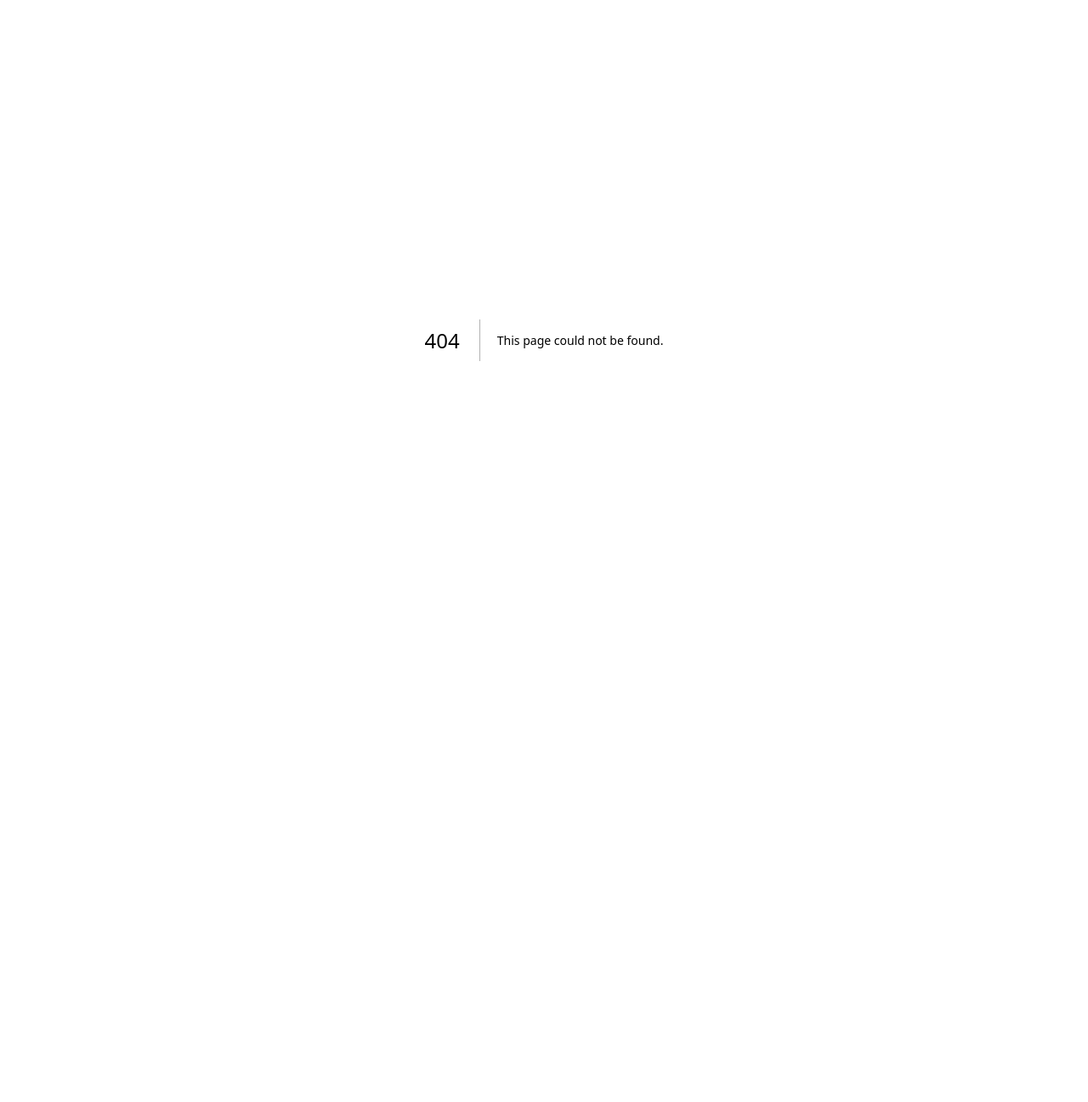
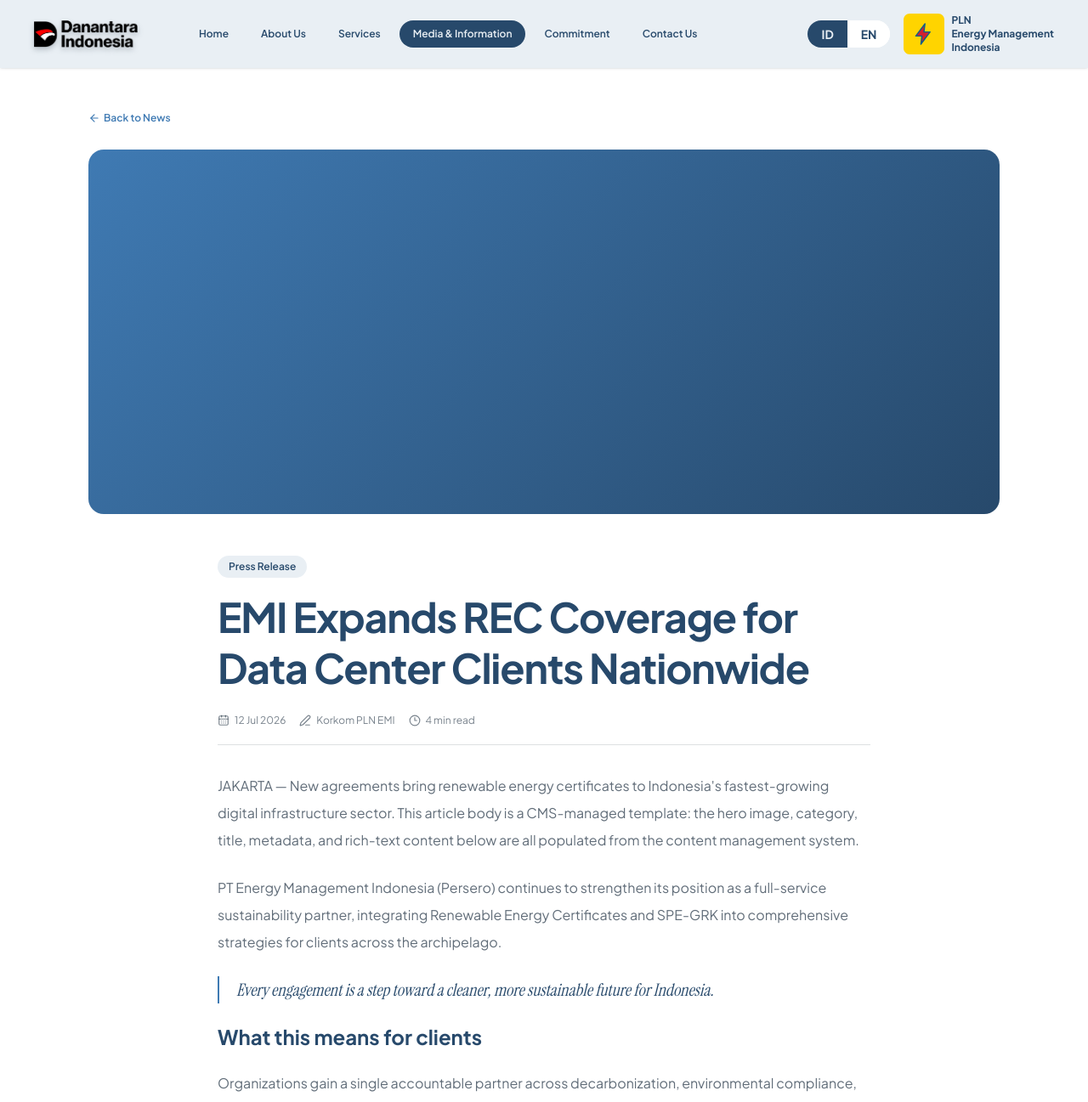
Before and after one commit to haiwazedev/emi-compro, a Next.js app: page /articles/emi-expands-rec-coverage in a window 1280 px wide. Before the commit this address had no page. Shown: the top 1297 px of the page at 85% size. Before the commit the page ends 800 px from the top, so only its background shows below. Built offline with nearby package versions, Linux system fonts and the light colour scheme.

Commit message:
feat: article detail page implementation

```diff
--- /dev/null
+++ b/src/app/articles/[id]/page.tsx
@@ -0,0 +1,58 @@
+import type { Metadata } from "next";
+import { notFound } from "next/navigation";
+
+import { ArticleDetail } from "@/module/articles/components/article-detail";
+import { RelatedArticles } from "@/module/articles/components/related-articles";
+import {
+  articles,
+  getArticleById,
+  getRelatedArticles,
+} from "@/module/articles/content/articles";
+import { Footer } from "@/module/layout/components/footer";
+import { Navbar } from "@/module/layout/components/navbar";
+
+type ArticlePageProps = {
+  params: Promise<{ id: string }>;
+};
+
+export function generateStaticParams() {
+  return articles.map((article) => ({ id: article.id }));
+}
+
+export async function generateMetadata({
+  params,
+}: ArticlePageProps): Promise<Metadata> {
+  const { id } = await params;
+  const article = getArticleById(id);
+
+  if (!article) {
+    return {};
+  }
+
+  return {
+    description: article.description,
+    title: `${article.title} | PLN EMI`,
+  };
+}
+
+export default async function ArticlePage({ params }: ArticlePageProps) {
+  const { id } = await params;
+  const article = getArticleById(id);
+
+  if (!article) {
+    notFound();
+  }
+
+  return (
+    <div className="bg-background text-foreground min-h-screen">
+      <Navbar />
+
+      <main>
+        <ArticleDetail article={article} />
+        <RelatedArticles articles={getRelatedArticles(article.id)} />
+      </main>
+
+      <Footer />
+    </div>
+  );
+}
--- a/src/module/articles/components/article-card.tsx
+++ b/src/module/articles/components/article-card.tsx
@@ -1,16 +1,13 @@
 import { ArrowRight, CalendarDays } from "lucide-react";
+import Link from "next/link";
 
-import type { Article } from "@/module/articles/content/articles";
+import {
+  articleMediaToneClassNames,
+  getArticleHref,
+  type Article,
+} from "@/module/articles/content/articles";
 import { cn } from "@/shared/lib/utils";
 import { Badge } from "@/shared/ui/badge";
-
-const mediaToneClassNames: Record<Article["mediaTone"], string> = {
-  amber: "article-media-amber",
-  blue: "article-media-blue",
-  green: "article-media-green",
-  navy: "article-media-navy",
-  slate: "article-media-slate",
-};
 
 type ArticleCardProps = {
   article: Article;
@@ -34,20 +31,20 @@
         isHorizontal && "lg:flex-row",
       )}
     >
-      <a
+      <Link
         aria-label={`Read ${article.title}`}
         className={cn(
           "focus-visible:ring-secondary flex h-full w-full flex-col focus-visible:ring-2 focus-visible:outline-none focus-visible:ring-inset",
           isHorizontal && "lg:flex-row",
         )}
-        href={article.href}
+        href={getArticleHref(article.id)}
       >
         <div
           aria-hidden="true"
           className={cn(
             "relative aspect-video shrink-0",
             isHorizontal && "lg:aspect-auto lg:w-1/2",
-            mediaToneClassNames[article.mediaTone],
+            articleMediaToneClassNames[article.mediaTone],
           )}
         >
           <Badge
@@ -98,7 +95,7 @@
             </span>
           ) : null}
         </div>
-      </a>
+      </Link>
     </article>
   );
 }
--- /dev/null
+++ b/src/module/articles/components/article-detail.tsx
@@ -0,0 +1,103 @@
+import { ArrowLeft, CalendarDays, Clock3, PenLine } from "lucide-react";
+import Link from "next/link";
+
+import {
+  articleMediaToneClassNames,
+  type Article,
+  type ArticleContentBlock,
+} from "@/module/articles/content/articles";
+import { SectionContainer } from "@/shared/components/section-container";
+import { cn } from "@/shared/lib/utils";
+import { Badge } from "@/shared/ui/badge";
+
+type ArticleDetailProps = {
+  article: Article;
+};
+
+function ArticleContentBlockView({ block }: { block: ArticleContentBlock }) {
+  switch (block.type) {
+    case "heading":
+      return (
+        <h2 className="text-accent text-xl leading-tight font-bold sm:text-2xl">
+          {block.text}
+        </h2>
+      );
+    case "quote":
+      return (
+        <blockquote className="border-secondary text-accent font-display border-l-2 pl-4 text-lg leading-8 italic sm:pl-5 sm:text-xl">
+          {block.text}
+        </blockquote>
+      );
+    case "paragraph":
+      return <p>{block.text}</p>;
+  }
+}
+
+export function ArticleDetail({ article }: ArticleDetailProps) {
+  return (
+    <SectionContainer
+      aria-labelledby="article-detail-heading"
+      className="py-8 sm:py-10 lg:py-12"
+      variant="default"
+    >
+      <Link
+        className="text-secondary hover:text-accent focus-visible:ring-secondary/50 inline-flex items-center gap-1 rounded-sm text-xs font-semibold transition-colors focus-visible:ring-2 focus-visible:outline-none"
+        href="/articles"
+      >
+        <ArrowLeft aria-hidden="true" className="size-3.5" />
+        Back to News
+      </Link>
+
+      <div
+        aria-hidden="true"
+        className={cn(
+          "mt-5 aspect-[4/5] w-full rounded-2xl sm:mt-6 lg:aspect-[5/2]",
+          articleMediaToneClassNames[article.mediaTone],
+        )}
+      />
+
+      <article className="mx-auto mt-8 max-w-3xl sm:mt-10 lg:mt-12">
+        <Badge
+          className="bg-primary text-accent h-auto rounded-full border-transparent px-3 py-1 text-xs font-semibold"
+          variant="secondary"
+        >
+          {article.category}
+        </Badge>
+
+        <h1
+          className="text-accent mt-4 text-3xl leading-tight font-bold tracking-tight sm:text-4xl lg:text-5xl"
+          id="article-detail-heading"
+        >
+          {article.title}
+        </h1>
+
+        <div className="text-foreground/60 border-foreground/15 mt-5 flex flex-wrap items-center gap-x-4 gap-y-2 border-b pb-5 text-xs sm:mt-6">
+          <time
+            className="inline-flex items-center gap-1.5"
+            dateTime={article.dateTime}
+          >
+            <CalendarDays aria-hidden="true" className="size-3.5" />
+            {article.date}
+          </time>
+          <span className="inline-flex items-center gap-1.5">
+            <PenLine aria-hidden="true" className="size-3.5" />
+            {article.author}
+          </span>
+          <span className="inline-flex items-center gap-1.5">
+            <Clock3 aria-hidden="true" className="size-3.5" />
+            {article.readTime}
+          </span>
+        </div>
+
+        <div className="text-foreground/70 mt-7 flex flex-col gap-5 text-sm leading-7 sm:mt-8 sm:gap-6 sm:text-base sm:leading-8">
+          {article.content.map((block) => (
+            <ArticleContentBlockView
+              block={block}
+              key={`${block.type}-${block.text}`}
+            />
+          ))}
+        </div>
+      </article>
+    </SectionContainer>
+  );
+}
--- /dev/null
+++ b/src/module/articles/components/related-articles.tsx
@@ -0,0 +1,57 @@
+import { ArrowRight } from "lucide-react";
+import Link from "next/link";
+
+import { ArticleCard } from "@/module/articles/components/article-card";
+import type { Article } from "@/module/articles/content/articles";
+import { SectionContainer } from "@/shared/components/section-container";
+import { Button } from "@/shared/ui/button";
+
+type RelatedArticlesProps = {
+  articles: readonly Article[];
+};
+
+export function RelatedArticles({ articles }: RelatedArticlesProps) {
+  return (
+    <SectionContainer
+      aria-labelledby="related-articles-heading"
+      className="py-14 sm:py-16 lg:py-20"
+      variant="subtle"
+    >
+      <div className="flex flex-col gap-5 lg:flex-row lg:items-end lg:justify-between">
+        <div>
+          <p className="text-secondary text-xs font-bold tracking-[0.18em] uppercase">
+            Keep Reading
+          </p>
+          <h2
+            className="text-accent mt-3 text-3xl leading-tight font-bold tracking-tight sm:text-4xl"
+            id="related-articles-heading"
+          >
+            Related Articles
+          </h2>
+        </div>
+
+        <Button
+          asChild
+          className="h-10 w-fit rounded-full px-5 text-xs font-semibold"
+          variant="outline"
+        >
+          <Link href="/articles">
+            All News
+            <ArrowRight aria-hidden="true" className="size-3.5" />
+          </Link>
+        </Button>
+      </div>
+
+      <ul
+        aria-label="Related articles"
+        className="-m-2 mt-8 flex flex-wrap sm:mt-10"
+      >
+        {articles.map((article) => (
+          <li className="flex w-full p-2 lg:w-1/3" key={article.id}>
+            <ArticleCard article={article} />
+          </li>
+        ))}
+      </ul>
+    </SectionContainer>
+  );
+}
--- a/src/module/articles/content/articles.ts
+++ b/src/module/articles/content/articles.ts
@@ -9,98 +9,158 @@
 export type ArticleCategory = (typeof articleCategories)[number];
 export type ArticleMediaTone = "blue" | "green" | "amber" | "slate" | "navy";
 
+export const articleMediaToneClassNames: Record<ArticleMediaTone, string> = {
+  amber: "article-media-amber",
+  blue: "article-media-blue",
+  green: "article-media-green",
+  navy: "article-media-navy",
+  slate: "article-media-slate",
+};
+
+export type ArticleContentBlock =
+  | { text: string; type: "paragraph" }
+  | { text: string; type: "quote" }
+  | { text: string; type: "heading" };
+
 type PublishedArticleCategory = Exclude<ArticleCategory, "All">;
 
 export type Article = {
+  author: string;
   category: PublishedArticleCategory;
+  content: readonly ArticleContentBlock[];
   date: string;
   dateTime: string;
   description: string;
-  href: string;
   id: string;
   mediaTone: ArticleMediaTone;
+  readTime: string;
   title: string;
 };
 
+const placeholderArticleContent = [
+  {
+    text: "JAKARTA — New agreements bring renewable energy certificates to Indonesia's fastest-growing digital infrastructure sector. This article body is a CMS-managed template: the hero image, category, title, metadata, and rich-text content below are all populated from the content management system.",
+    type: "paragraph",
+  },
+  {
+    text: "PT Energy Management Indonesia (Persero) continues to strengthen its position as a full-service sustainability partner, integrating Renewable Energy Certificates and SPE-GRK into comprehensive strategies for clients across the archipelago.",
+    type: "paragraph",
+  },
+  {
+    text: "Every engagement is a step toward a cleaner, more sustainable future for Indonesia.",
+    type: "quote",
+  },
+  {
+    text: "What this means for clients",
+    type: "heading",
+  },
+  {
+    text: "Organizations gain a single accountable partner across decarbonization, environmental compliance, and energy management — with outcomes measured, verified, and reported to global standards.",
+    type: "paragraph",
+  },
+  {
+    text: "For media inquiries, contact EMI Corporate Communications at pemasaran@emipersero.co.id.",
+    type: "paragraph",
+  },
+] satisfies readonly ArticleContentBlock[];
+
+const articleDefaults = {
+  author: "Korkom PLN EMI",
+  content: placeholderArticleContent,
+  readTime: "4 min read",
+} satisfies Pick<Article, "author" | "content" | "readTime">;
+
 export const articles: Article[] = [
   {
+    ...articleDefaults,
     category: "Press Release",
     date: "12 Jul 2026",
     dateTime: "2026-07-12",
     description:
       "New agreements bring renewable energy certificates to Indonesia's fastest-growing digital infrastructure sector.",
-    href: "#articles",
     id: "emi-expands-rec-coverage",
     mediaTone: "blue",
     title: "EMI Expands REC Coverage for Data Center Clients Nationwide",
   },
   {
+    ...articleDefaults,
     category: "Energy News",
     date: "10 Jul 2026",
     dateTime: "2026-07-10",
     description:
       "A practical guide to Sertifikat Pengurangan Emisi and how it fits your Scope 1–3 strategy.",
-    href: "#articles",
     id: "understanding-spe-grk",
     mediaTone: "green",
     title: "Understanding SPE–GRK: Indonesia's Carbon Unit Explained",
   },
   {
+    ...articleDefaults,
     category: "CSR News",
     date: "6 Jul 2026",
     dateTime: "2026-07-06",
     description:
       "The Ombilin fly-ash fertilizer pilot on paddy fields shows the circular-economy value of zero waste.",
-    href: "#articles",
     id: "faba-demplot-program",
     mediaTone: "amber",
     title: "FABA Demplot Program Boosts Rice Yields in Sawahlunto",
   },
   {
+    ...articleDefaults,
     category: "Insight",
     date: "1 Jul 2026",
     dateTime: "2026-07-01",
     description:
       "From SLO renewals to emissions reporting — a checklist to keep your operations audit-ready.",
-    href: "#articles",
     id: "facility-compliance-deadlines",
     mediaTone: "slate",
     title:
       "Five Compliance Deadlines Every Facility Manager Should Track in 2026",
   },
   {
+    ...articleDefaults,
     category: "Press Release",
     date: "24 Jun 2026",
     dateTime: "2026-06-24",
     description:
       "Hotel groups commit to audited efficiency programs targeting double-digit energy savings.",
-    href: "#articles",
     id: "hospitality-partners-mou",
     mediaTone: "navy",
     title: "EMI and Hospitality Partners Sign Energy Efficiency MoU",
   },
   {
+    ...articleDefaults,
     category: "Energy News",
     date: "18 Jun 2026",
     dateTime: "2026-06-18",
     description:
       "How your electricity accounting choice changes your reported footprint — and what auditors expect.",
-    href: "#articles",
     id: "scope-2-accounting",
     mediaTone: "green",
     title: "Scope 2 Accounting: Market-Based vs Location-Based Methods",
   },
   {
+    ...articleDefaults,
     category: "Insight",
     date: "11 Jun 2026",
     dateTime: "2026-06-11",
     description:
       "Co-firing demand is rising. Here's how reliable feedstock partnerships de-risk the transition.",
-    href: "#articles",
     id: "biomass-supply-chains",
     mediaTone: "blue",
     title: "Why Biomass Supply Chains Are the Next Decarbonization Frontier",
   },
 ];
 
+export function getArticleHref(articleId: string) {
+  return `/articles/${articleId}`;
+}
+
+export function getArticleById(articleId: string) {
+  return articles.find((article) => article.id === articleId);
+}
+
+export function getRelatedArticles(articleId: string, limit = 3) {
+  return articles.filter((article) => article.id !== articleId).slice(0, limit);
+}
+
 export const homeArticles = articles.slice(0, 5);
--- a/src/module/layout/components/navbar.tsx
+++ b/src/module/layout/components/navbar.tsx
@@ -16,7 +16,8 @@
   const pathname = usePathname();
   const isAboutPage = pathname === "/about-us";
   const isServicesPage = pathname === "/services";
-  const isArticlesPage = pathname === "/articles";
+  const isArticlesPage =
+    pathname === "/articles" || pathname.startsWith("/articles/");
   const isHomePage = pathname === "/";
   const [isHomeSectionActive, setIsHomeSectionActive] = React.useState(true);
   const [isMobileMenuOpen, setIsMobileMenuOpen] = React.useState(false);
```
